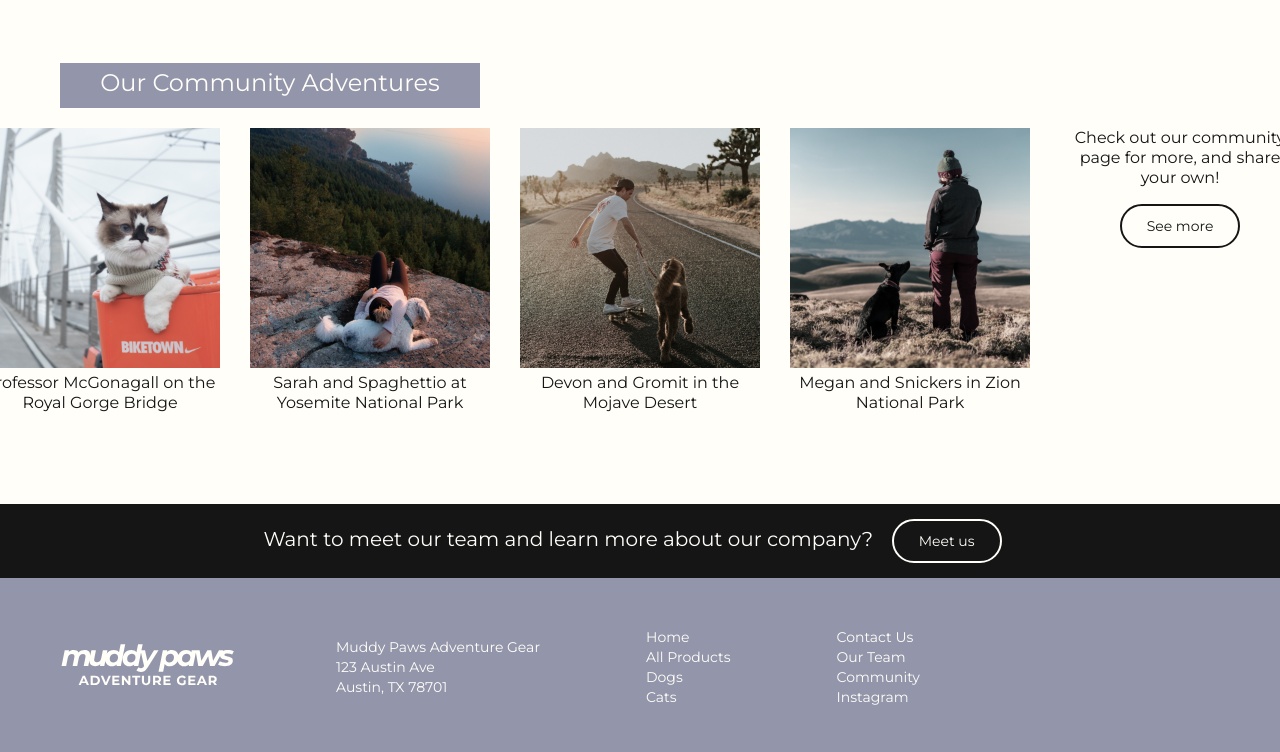
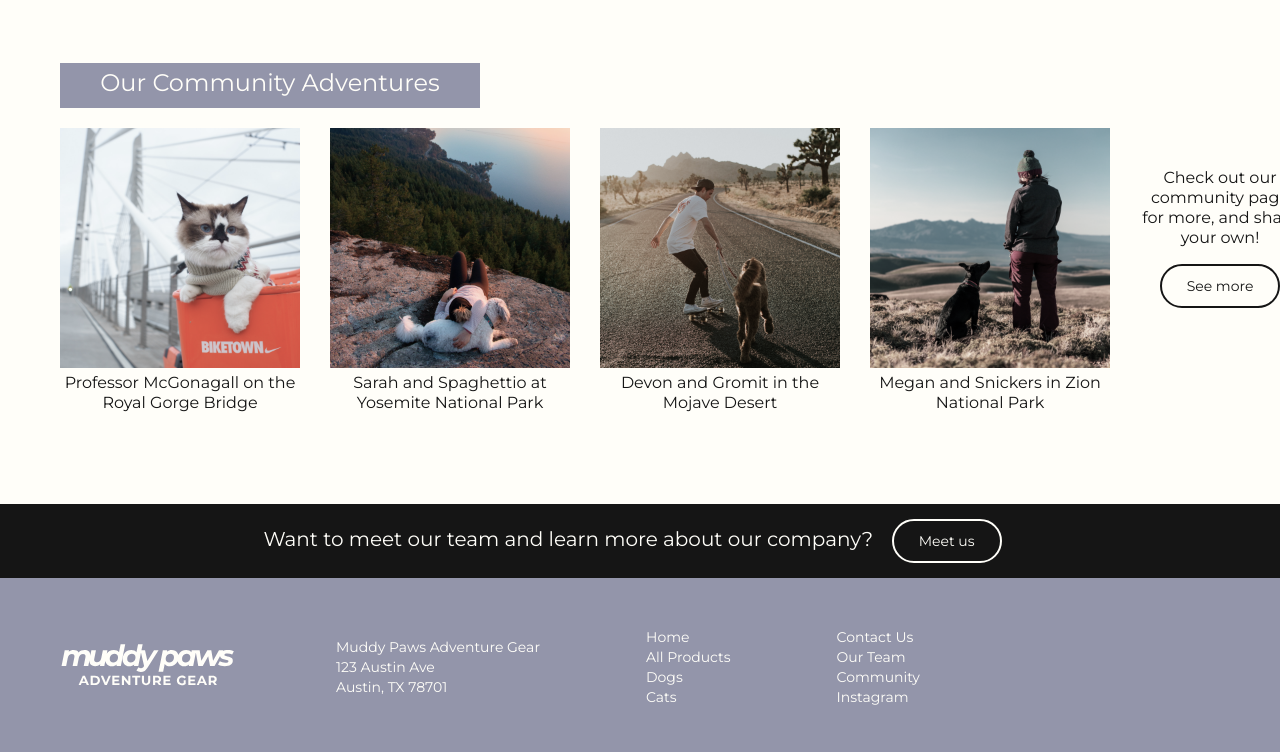
Before and after one commit to hoppinga/hoppinga.github.io, a plain HTML site: page PUI/HW5/index.html in a window 1280 px wide. Shown: the part 1091-1843 px from the top of the page. Drawn offline with Linux system fonts and the light colour scheme.

Commit message:
final styling fixes

```diff
--- a/PUI/HW5/index.html
+++ b/PUI/HW5/index.html
@@ -63,7 +63,7 @@
 					<img id="right-image" src="images/homepage-tile-4.png" alt="Woman and dog in Zion National Park"/>
 					<figcaption><h3>Megan and Snickers in Zion National Park</h3></figcaption>
 				</div>
-					<div>
+				<div class="community-CTA">
 					<h3>Check out our community page for more, and share your own!</h3>
 					<a href="community.html" class ="black-button">See more</a>
 				</div>
--- a/PUI/HW5/style.css
+++ b/PUI/HW5/style.css
@@ -124,15 +124,15 @@ h1 {
     padding-bottom: 5px;
     padding-right: 20px;
     padding-left: 20px;
-    display: inline-block;
+
 }
 
 .community-adventure-home {
     display: grid;
-    grid-template-columns: 240px 240px 240px 240px 240px;
+    grid-template-columns: 240px 240px 240px 240px 160px;
     grid-column-gap: 30px;
     text-align: center;
-    justify-content: center;
+    margin-left: 60px;
 }
 
 .community-adventure-home img {
@@ -143,6 +143,10 @@ h1 {
 .community-adventure-home figcaption {
     text-align: center;
     margin: 0;
+}
+
+.community-CTA {
+    padding-top: 40px;
 }
 
 h3 {
@@ -263,12 +267,7 @@ ul a:hover{
     min-width: 1220px;
 }
 
-/*.sort-menu{
-    text-align: right;
-    padding-right: 30px;
-    padding-bottom: 10px;
-    align-items: baseline;
-} */
+/* SORT DROPDOWN*/
 
 .dropdown-button {
     background-color: #FFFEF9;
@@ -283,6 +282,7 @@ ul a:hover{
 }
 
 .dropdown-content {
+    font-size: 12px;
     display: none;
     position: absolute;
     background-color: #FFFEF9;
@@ -305,6 +305,8 @@ ul a:hover{
 .caret {
     vertical-align: middle;
 }
+
+/* PRODUCTS */
 
 .product-grid {
     display: grid;
@@ -401,6 +403,8 @@ h5 {
     margin-right: 10px;
     align-self: center;
 }
+
+/* DETAIL TILE */
 
 .product-details {
     position: absolute;
```
Also changed, not shown: PUI/HW5/dog-harness.html (+1 -1 lines). Lines whose indentation alone changed are shown as unchanged.
